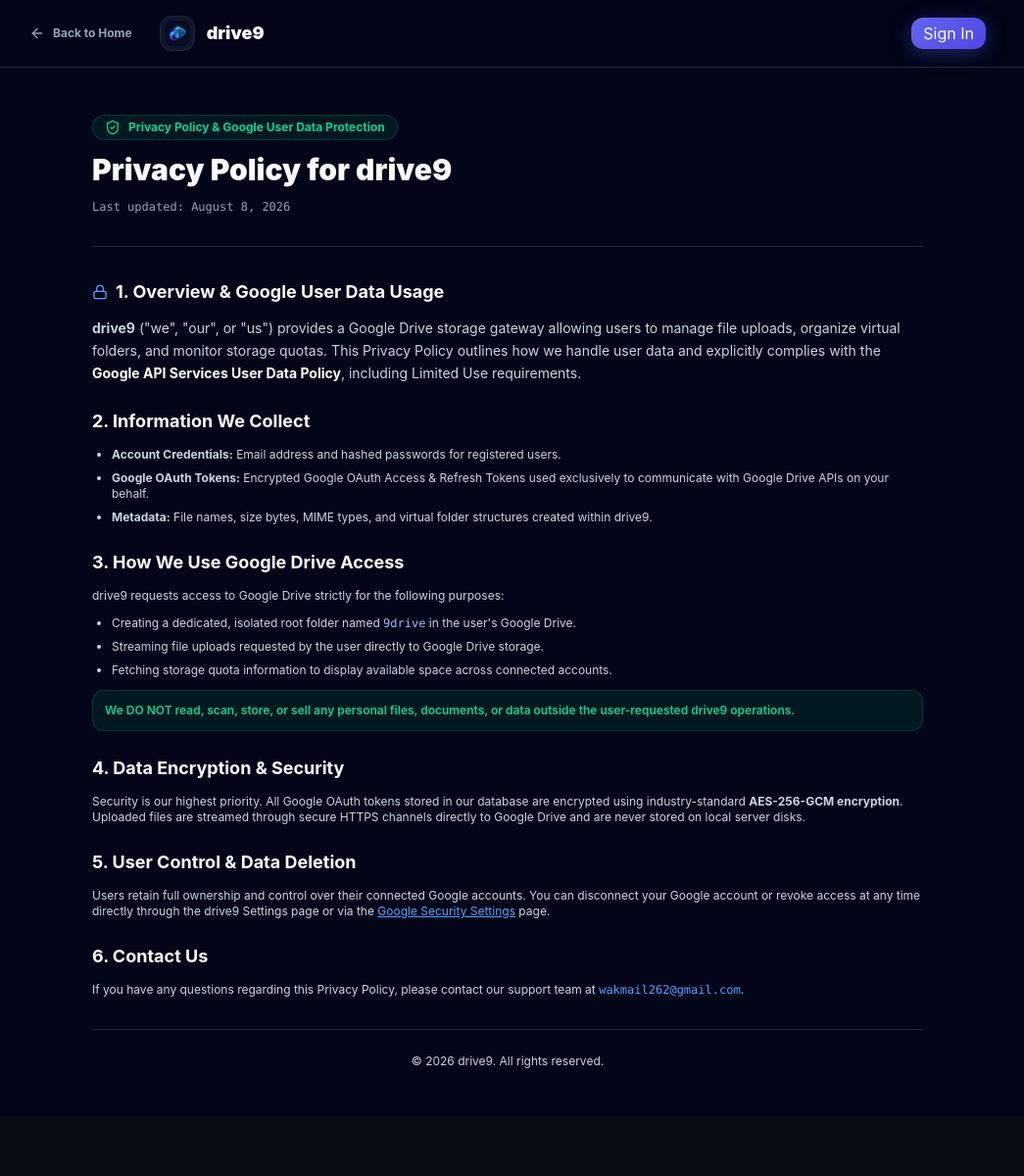
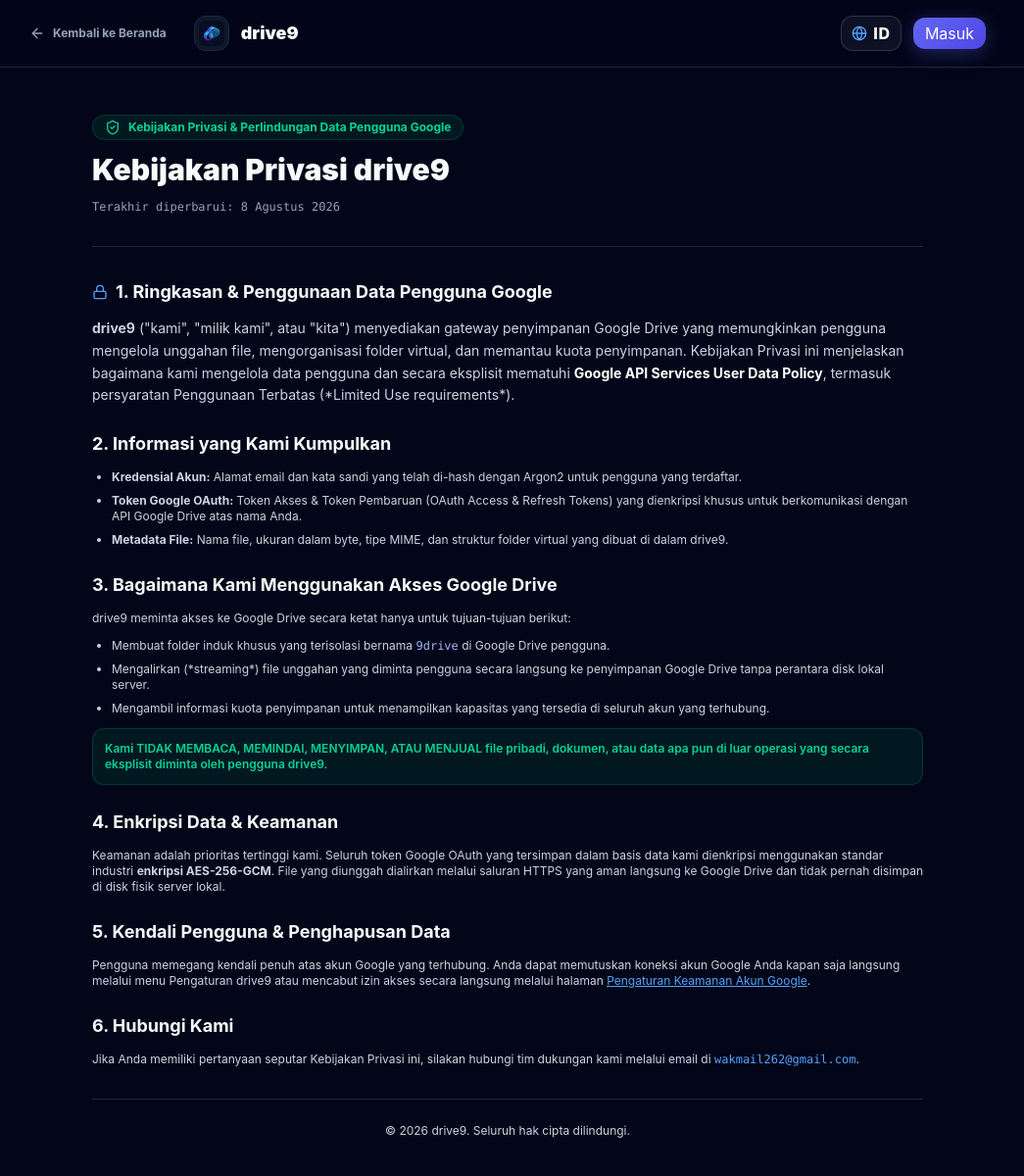
Before and after one commit to mail298/google-driver-cloud, a React (Vite) app in the folder frontend/: page /privacy in a window 1280 px wide. Shown: the top 1200 px of the page at 98% size, without its empty margins (122-1167 px from the left). Before the commit the page ends 1139 px from the top, so only its background shows below. Built offline with nearby package versions, Linux system fonts and the light colour scheme; no server answers.

Commit message:
feat(i18n): add full Indonesian and English bilingual support with LanguageSwitcher to Privacy and Terms pages

```diff
--- a/frontend/src/pages/PrivacyPage.tsx
+++ b/frontend/src/pages/PrivacyPage.tsx
@@ -2,13 +2,19 @@ import { Link } from 'react-router-dom'
 import { ArrowLeft, ShieldCheck, Lock } from 'lucide-react'
 import { Button } from '@/components/ui/button'
 import { Seo } from '@/components/common/Seo'
+import { LanguageSwitcher } from '@/components/drive/LanguageSwitcher'
+import { useLanguage } from '@/context/LanguageContext'
 
 export function PrivacyPage() {
+  const { lang } = useLanguage()
+
+  const isId = lang === 'id'
+
   return (
     <div className="min-h-screen bg-slate-950 text-slate-100 font-sans">
       <Seo
-        title="Privacy Policy - drive9 Google Drive Gateway"
-        description="Kebijakan privasi resmi drive9 dalam perlindungan data akun Google Drive pengguna dan enkripsi OAuth AES-256."
+        title={isId ? "Kebijakan Privasi - drive9 Google Drive Gateway" : "Privacy Policy - drive9 Google Drive Gateway"}
+        description={isId ? "Kebijakan privasi resmi drive9 dalam perlindungan data akun Google Drive pengguna dan enkripsi OAuth AES-256." : "Official drive9 privacy policy regarding user Google Drive data protection and AES-256 OAuth encryption."}
       />
       {/* Header */}
       <header className="border-b border-slate-800 bg-slate-950/80 backdrop-blur-xl sticky top-0 z-50">
@@ -16,16 +22,19 @@ export function PrivacyPage() {
           <div className="flex items-center gap-3">
             <Link to="/" className="flex items-center gap-2 text-slate-400 hover:text-white transition-colors mr-4 text-xs font-bold">
               <ArrowLeft className="h-4 w-4" />
-              <span>Back to Home</span>
+              <span>{isId ? 'Kembali ke Beranda' : 'Back to Home'}</span>
             </Link>
             <img src="/logo.png" alt="drive9 logo" className="h-9 w-9 rounded-xl object-contain bg-slate-900 p-1 border border-slate-800" />
             <span className="text-lg font-black text-white">drive9</span>
           </div>
+          <div className="flex items-center gap-3">
+            <LanguageSwitcher />
             <Link to="/login">
               <Button size="sm" className="h-8 px-3 text-xs bg-blue-600 hover:bg-blue-500 font-bold">
-              Sign In
+                {isId ? 'Masuk' : 'Sign In'}
               </Button>
             </Link>
+          </div>
         </div>
       </header>
 
@@ -34,12 +43,74 @@ export function PrivacyPage() {
         <div className="space-y-3 border-b border-slate-800 pb-8">
           <div className="inline-flex items-center gap-2 px-3 py-1 rounded-full bg-emerald-500/10 text-emerald-400 border border-emerald-500/20 text-xs font-bold">
             <ShieldCheck className="h-4 w-4" />
-            <span>Privacy Policy & Google User Data Protection</span>
+            <span>{isId ? 'Kebijakan Privasi & Perlindungan Data Pengguna Google' : 'Privacy Policy & Google User Data Protection'}</span>
           </div>
-          <h1 className="text-3xl font-black text-white">Privacy Policy for drive9</h1>
-          <p className="text-xs text-slate-400 font-mono">Last updated: August 8, 2026</p>
+          <h1 className="text-3xl font-black text-white">
+            {isId ? 'Kebijakan Privasi drive9' : 'Privacy Policy for drive9'}
+          </h1>
+          <p className="text-xs text-slate-400 font-mono">
+            {isId ? 'Terakhir diperbarui: 8 Agustus 2026' : 'Last updated: August 8, 2026'}
+          </p>
         </div>
 
+        {isId ? (
+          <div className="space-y-6 text-sm text-slate-300 leading-relaxed">
+            <section className="space-y-3">
+              <h2 className="text-lg font-bold text-white flex items-center gap-2">
+                <Lock className="h-4 w-4 text-blue-400" />
+                1. Ringkasan & Penggunaan Data Pengguna Google
+              </h2>
+              <p>
+                <strong>drive9</strong> ("kami", "milik kami", atau "kita") menyediakan gateway penyimpanan Google Drive yang memungkinkan pengguna mengelola unggahan file, mengorganisasi folder virtual, dan memantau kuota penyimpanan. Kebijakan Privasi ini menjelaskan bagaimana kami mengelola data pengguna dan secara eksplisit mematuhi <strong className="text-white">Google API Services User Data Policy</strong>, termasuk persyaratan Penggunaan Terbatas (*Limited Use requirements*).
+              </p>
+            </section>
+
+            <section className="space-y-3">
+              <h2 className="text-lg font-bold text-white">2. Informasi yang Kami Kumpulkan</h2>
+              <ul className="list-disc pl-5 space-y-2 text-xs text-slate-300">
+                <li><strong>Kredensial Akun:</strong> Alamat email dan kata sandi yang telah di-hash dengan Argon2 untuk pengguna yang terdaftar.</li>
+                <li><strong>Token Google OAuth:</strong> Token Akses & Token Pembaruan (OAuth Access & Refresh Tokens) yang dienkripsi khusus untuk berkomunikasi dengan API Google Drive atas nama Anda.</li>
+                <li><strong>Metadata File:</strong> Nama file, ukuran dalam byte, tipe MIME, dan struktur folder virtual yang dibuat di dalam drive9.</li>
+              </ul>
+            </section>
+
+            <section className="space-y-3">
+              <h2 className="text-lg font-bold text-white">3. Bagaimana Kami Menggunakan Akses Google Drive</h2>
+              <p className="text-xs text-slate-300">
+                drive9 meminta akses ke Google Drive secara ketat hanya untuk tujuan-tujuan berikut:
+              </p>
+              <ul className="list-disc pl-5 space-y-2 text-xs text-slate-300">
+                <li>Membuat folder induk khusus yang terisolasi bernama <code className="text-indigo-300 font-mono">9drive</code> di Google Drive pengguna.</li>
+                <li>Mengalirkan (*streaming*) file unggahan yang diminta pengguna secara langsung ke penyimpanan Google Drive tanpa perantara disk lokal server.</li>
+                <li>Mengambil informasi kuota penyimpanan untuk menampilkan kapasitas yang tersedia di seluruh akun yang terhubung.</li>
+              </ul>
+              <p className="text-xs text-emerald-400 font-semibold bg-emerald-500/10 p-3 rounded-xl border border-emerald-500/20">
+                Kami TIDAK MEMBACA, MEMINDAI, MENYIMPAN, ATAU MENJUAL file pribadi, dokumen, atau data apa pun di luar operasi yang secara eksplisit diminta oleh pengguna drive9.
+              </p>
+            </section>
+
+            <section className="space-y-3">
+              <h2 className="text-lg font-bold text-white">4. Enkripsi Data & Keamanan</h2>
+              <p className="text-xs text-slate-300">
+                Keamanan adalah prioritas tertinggi kami. Seluruh token Google OAuth yang tersimpan dalam basis data kami dienkripsi menggunakan standar industri <strong>enkripsi AES-256-GCM</strong>. File yang diunggah dialirkan melalui saluran HTTPS yang aman langsung ke Google Drive dan tidak pernah disimpan di disk fisik server lokal.
+              </p>
+            </section>
+
+            <section className="space-y-3">
+              <h2 className="text-lg font-bold text-white">5. Kendali Pengguna & Penghapusan Data</h2>
+              <p className="text-xs text-slate-300">
+                Pengguna memegang kendali penuh atas akun Google yang terhubung. Anda dapat memutuskan koneksi akun Google Anda kapan saja langsung melalui menu Pengaturan drive9 atau mencabut izin akses secara langsung melalui halaman <a href="https://myaccount.google.com/permissions" target="_blank" rel="noreferrer" className="text-blue-400 underline">Pengaturan Keamanan Akun Google</a>.
+              </p>
+            </section>
+
+            <section className="space-y-3">
+              <h2 className="text-lg font-bold text-white">6. Hubungi Kami</h2>
+              <p className="text-xs text-slate-300">
+                Jika Anda memiliki pertanyaan seputar Kebijakan Privasi ini, silakan hubungi tim dukungan kami melalui email di <code className="text-blue-400">wakmail262@gmail.com</code>.
+              </p>
+            </section>
+          </div>
+        ) : (
           <div className="space-y-6 text-sm text-slate-300 leading-relaxed">
             <section className="space-y-3">
               <h2 className="text-lg font-bold text-white flex items-center gap-2">
@@ -96,9 +167,10 @@ export function PrivacyPage() {
               </p>
             </section>
           </div>
+        )}
 
         <div className="border-t border-slate-800 pt-6 text-center text-xs text-slate-500">
-          © 2026 drive9. All rights reserved.
+          © 2026 drive9. {isId ? 'Seluruh hak cipta dilindungi.' : 'All rights reserved.'}
         </div>
       </main>
     </div>
--- a/frontend/src/pages/TermsPage.tsx
+++ b/frontend/src/pages/TermsPage.tsx
@@ -2,13 +2,19 @@ import { Link } from 'react-router-dom'
 import { ArrowLeft, FileText } from 'lucide-react'
 import { Button } from '@/components/ui/button'
 import { Seo } from '@/components/common/Seo'
+import { LanguageSwitcher } from '@/components/drive/LanguageSwitcher'
+import { useLanguage } from '@/context/LanguageContext'
 
 export function TermsPage() {
+  const { lang } = useLanguage()
+
+  const isId = lang === 'id'
+
   return (
     <div className="min-h-screen bg-slate-950 text-slate-100 font-sans">
       <Seo
-        title="Terms of Service - drive9 Google Drive Gateway"
-        description="Ketentuan penggunaan layanan drive9 untuk pengelolaan cloud storage Google Drive dan API Key pengembang."
+        title={isId ? "Ketentuan Layanan - drive9 Google Drive Gateway" : "Terms of Service - drive9 Google Drive Gateway"}
+        description={isId ? "Ketentuan penggunaan layanan drive9 untuk pengelolaan cloud storage Google Drive dan API Key pengembang." : "Terms of service for drive9 Google Drive storage gateway and developer API keys."}
       />
       {/* Header */}
       <header className="border-b border-slate-800 bg-slate-950/80 backdrop-blur-xl sticky top-0 z-50">
@@ -16,16 +22,19 @@ export function TermsPage() {
           <div className="flex items-center gap-3">
             <Link to="/" className="flex items-center gap-2 text-slate-400 hover:text-white transition-colors mr-4 text-xs font-bold">
               <ArrowLeft className="h-4 w-4" />
-              <span>Back to Home</span>
+              <span>{isId ? 'Kembali ke Beranda' : 'Back to Home'}</span>
             </Link>
             <img src="/logo.png" alt="drive9 logo" className="h-9 w-9 rounded-xl object-contain bg-slate-900 p-1 border border-slate-800" />
             <span className="text-lg font-black text-white">drive9</span>
           </div>
+          <div className="flex items-center gap-3">
+            <LanguageSwitcher />
             <Link to="/login">
               <Button size="sm" className="h-8 px-3 text-xs bg-blue-600 hover:bg-blue-500 font-bold">
-              Sign In
+                {isId ? 'Masuk' : 'Sign In'}
               </Button>
             </Link>
+          </div>
         </div>
       </header>
 
@@ -34,12 +43,56 @@ export function TermsPage() {
         <div className="space-y-3 border-b border-slate-800 pb-8">
           <div className="inline-flex items-center gap-2 px-3 py-1 rounded-full bg-blue-500/10 text-blue-400 border border-blue-500/20 text-xs font-bold">
             <FileText className="h-4 w-4" />
-            <span>Terms of Service</span>
+            <span>{isId ? 'Ketentuan Layanan' : 'Terms of Service'}</span>
           </div>
-          <h1 className="text-3xl font-black text-white">Terms of Service for drive9</h1>
-          <p className="text-xs text-slate-400 font-mono">Last updated: August 8, 2026</p>
+          <h1 className="text-3xl font-black text-white">
+            {isId ? 'Ketentuan Layanan drive9' : 'Terms of Service for drive9'}
+          </h1>
+          <p className="text-xs text-slate-400 font-mono">
+            {isId ? 'Terakhir diperbarui: 8 Agustus 2026' : 'Last updated: August 8, 2026'}
+          </p>
         </div>
 
+        {isId ? (
+          <div className="space-y-6 text-sm text-slate-300 leading-relaxed">
+            <section className="space-y-3">
+              <h2 className="text-lg font-bold text-white">1. Penerimaan Ketentuan</h2>
+              <p className="text-xs text-slate-300">
+                Dengan mengakses atau menggunakan <strong>drive9</strong>, Anda menyetujui untuk terikat oleh Ketentuan Layanan ini. Jika Anda tidak menyetujui ketentuan ini, mohon untuk tidak menggunakan layanan kami.
+              </p>
+            </section>
+
+            <section className="space-y-3">
+              <h2 className="text-lg font-bold text-white">2. Deskripsi Layanan</h2>
+              <p className="text-xs text-slate-300">
+                drive9 menyediakan platform gateway penyimpanan Google Drive yang memungkinkan pengguna terdaftar menghubungkan akun Google, mengelola streaming file, mengorganisasi folder virtual, dan menggunakan endpoint REST API developer.
+              </p>
+            </section>
+
+            <section className="space-y-3">
+              <h2 className="text-lg font-bold text-white">3. Tanggung Jawab Pengguna</h2>
+              <ul className="list-disc pl-5 space-y-2 text-xs text-slate-300">
+                <li>Pengguna bertanggung jawab penuh dalam menjaga kerahasiaan kredensial akun dan API key mereka.</li>
+                <li>Pengguna setuju untuk tidak mengunggah konten ilegal, berbahaya, atau melanggar hak cipta pihak ketiga melalui drive9.</li>
+                <li>Pengguna wajib mematuhi Ketentuan Layanan resmi Google Drive saat menghubungkan akun Google.</li>
+              </ul>
+            </section>
+
+            <section className="space-y-3">
+              <h2 className="text-lg font-bold text-white">4. Batasan Tanggung Jawab</h2>
+              <p className="text-xs text-slate-300">
+                drive9 disediakan atas dasar "SEBAGAIMANA ADANYA" (AS IS) dan "SEBAGAIMANA TERSEDIA" (AS AVAILABLE). Kami tidak bertanggung jawab atas kehilangan data, gangguan layanan, atau kendala akun pihak ketiga di luar kendali langsung kami.
+              </p>
+            </section>
+
+            <section className="space-y-3">
+              <h2 className="text-lg font-bold text-white">5. Perubahan Ketentuan</h2>
+              <p className="text-xs text-slate-300">
+                Kami berhak memperbarui Ketentuan Layanan ini sewaktu-waktu. Penggunaan berkelanjutan atas drive9 setelah pembaruan menandakan persetujuan Anda terhadap ketentuan yang telah dimodifikasi.
+              </p>
+            </section>
+          </div>
+        ) : (
           <div className="space-y-6 text-sm text-slate-300 leading-relaxed">
             <section className="space-y-3">
               <h2 className="text-lg font-bold text-white">1. Acceptance of Terms</h2>
@@ -78,9 +131,10 @@ export function TermsPage() {
               </p>
             </section>
           </div>
+        )}
 
         <div className="border-t border-slate-800 pt-6 text-center text-xs text-slate-500">
-          © 2026 drive9. All rights reserved.
+          © 2026 drive9. {isId ? 'Seluruh hak cipta dilindungi.' : 'All rights reserved.'}
         </div>
       </main>
     </div>
```
Lines whose indentation alone changed are shown as unchanged.
